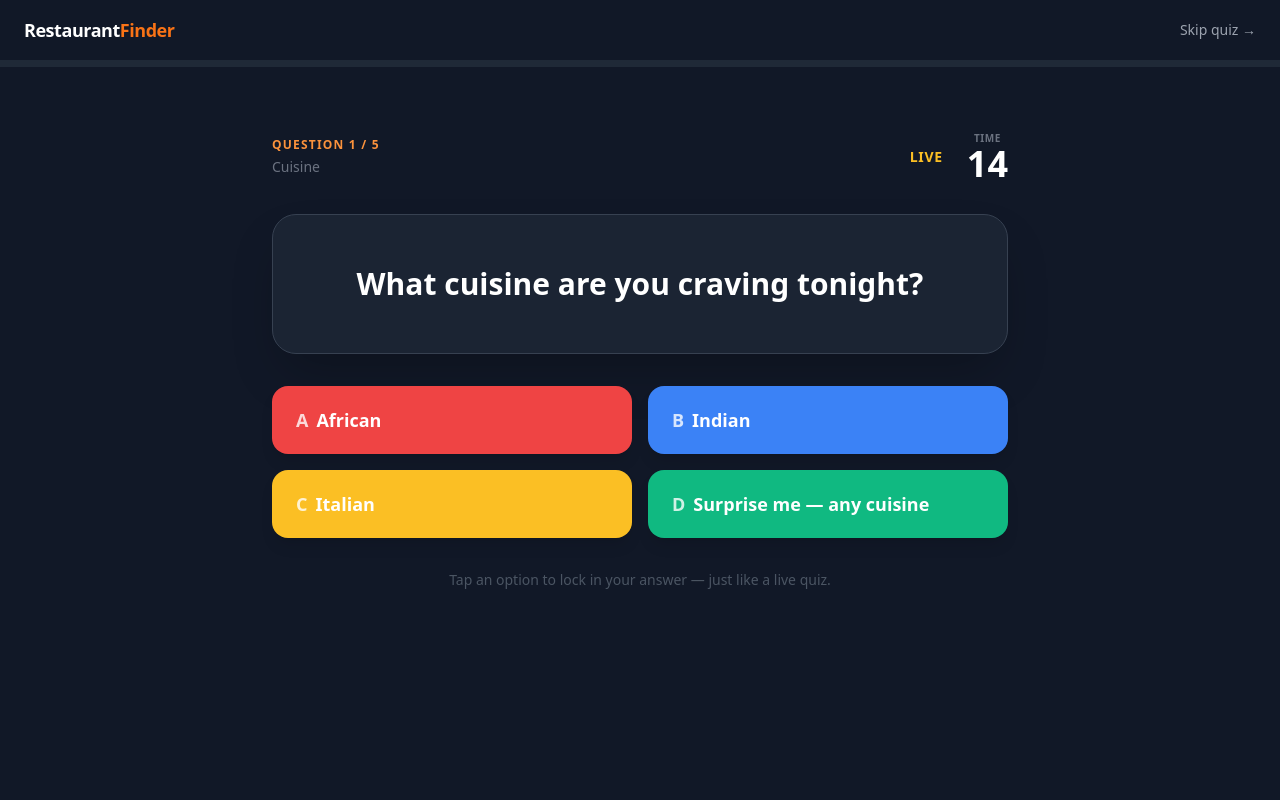
After one commit to phiona-dev/restaurant_recommendation_system, a Flask app: page /quiz in a window 1280 px wide. The commit adds this page. Run offline with Flask 3, Linux system fonts and the light colour scheme; some libraries are stand-ins or nearby versions.

Commit message:
Update project files from source repository

```diff
--- a/app.py
+++ b/app.py
@@ -19,6 +19,26 @@ def load_knowledge_base():
             return json.load(f)
     except FileNotFoundError:
         return []
+
+
+def load_survey_questions():
+    """Loads Kahoot-style preference survey questions."""
+    try:
+        with open("survey_questions.json", "r") as f:
+            return json.load(f)
+    except FileNotFoundError:
+        return []
+
+
+def default_user_preferences():
+    return {
+        "lat": -1.2833,
+        "lon": 36.8219,
+        "dietary": "None",
+        "budget": "Any",
+        "cuisine": "Any",
+        "max_distance": "10.0",
+    }
 
 # Fallback distance calculations
 def calculate_haversine(lat1, lon1, lat2, lon2):
@@ -160,16 +180,41 @@ def landing_page():
     return render_template("landing.html")
 
 
-# Page 2: Discovery Page
+# Page 2: Kahoot-style preference quiz
+@app.route("/quiz")
+def quiz_page():
+    questions = load_survey_questions()
+    if not questions:
+        abort(404)
+    return render_template("quiz.html", questions=questions)
+
+
+@app.route("/quiz/submit", methods=["POST"])
+def quiz_submit():
+    restaurants_db = load_knowledge_base()
+    user_preferences = default_user_preferences()
+
+    payload = request.get_json(silent=True) or {}
+    for key in ("dietary", "budget", "cuisine", "max_distance", "lat", "lon"):
+        if key in payload and payload[key]:
+            user_preferences[key] = payload[key]
+
+    results = run_inference_engine(user_preferences, restaurants_db)
+    return render_template(
+        "discover.html",
+        restaurants=results,
+        current_filters=user_preferences,
+        from_quiz=True,
+    )
+
+
+# Page 3: Discovery Page
 @app.route("/discover", methods=["GET", "POST"])
 def discover_page():
     # Pulls directly from your real local restaurants.json file!
     restaurants_db = load_knowledge_base()
 
-    user_preferences = {
-        "lat": -1.2833, "lon": 36.8219,
-        "dietary": "None", "budget": "Any", "cuisine": "Any", "max_distance": "10.0"
-    }
+    user_preferences = default_user_preferences()
 
     if request.method == "POST":
         user_preferences["dietary"] = request.form.get("dietary_restriction", "None")
@@ -188,10 +233,15 @@ def discover_page():
             ]
 
     results = run_inference_engine(user_preferences, restaurants_db)
-    return render_template("discover.html", restaurants=results, current_filters=user_preferences)
+    return render_template(
+        "discover.html",
+        restaurants=results,
+        current_filters=user_preferences,
+        from_quiz=False,
+    )
 
 
-# Page 3: Dedicated Detailed View Page
+# Page 4: Dedicated Detailed View Page
 @app.route('/restaurant/<string:res_name>')
 def detail_page(res_name):
     db = load_knowledge_base()
--- /dev/null
+++ b/static/quiz.js
@@ -0,0 +1,169 @@
+/**
+ * Kahoot-style preference quiz (ported from Epimetheus PlayerQuizViewController flow).
+ * One question at a time → collect prefs → POST to /quiz/submit.
+ */
+
+const OPTION_COLORS = [
+  { bg: "bg-red-500 hover:bg-red-600", ring: "ring-red-300" },
+  { bg: "bg-blue-500 hover:bg-blue-600", ring: "ring-blue-300" },
+  { bg: "bg-amber-400 hover:bg-amber-500", ring: "ring-amber-200" },
+  { bg: "bg-emerald-500 hover:bg-emerald-600", ring: "ring-emerald-300" },
+];
+
+let currentIndex = 0;
+let collectedPrefs = {};
+let hasAnswered = false;
+let timerInterval = null;
+
+const segmentEl = document.getElementById("segment-label");
+const categoryEl = document.getElementById("category-label");
+const questionEl = document.getElementById("question-text");
+const timerEl = document.getElementById("timer-label");
+const progressEl = document.getElementById("progress-bar");
+const optionsEl = document.getElementById("answer-container");
+const statusEl = document.getElementById("status-label");
+const quizCardEl = document.getElementById("quiz-card");
+
+function updateProgress() {
+  const total = QUESTIONS.length;
+  const pct = ((currentIndex) / total) * 100;
+  progressEl.style.width = `${pct}%`;
+}
+
+function clearTimer() {
+  if (timerInterval) {
+    clearInterval(timerInterval);
+    timerInterval = null;
+  }
+}
+
+function startTimer(seconds) {
+  clearTimer();
+  let remaining = seconds;
+  timerEl.textContent = remaining;
+  timerEl.classList.remove("text-red-500", "animate-pulse");
+  timerEl.classList.add("text-white");
+
+  timerInterval = setInterval(() => {
+    remaining -= 1;
+    timerEl.textContent = remaining;
+
+    if (remaining <= 5) {
+      timerEl.classList.remove("text-white");
+      timerEl.classList.add("text-red-500", "animate-pulse");
+    }
+
+    if (remaining <= 0) {
+      clearTimer();
+      handleTimeout();
+    }
+  }, 1000);
+}
+
+function handleTimeout() {
+  if (hasAnswered) return;
+  const q = QUESTIONS[currentIndex];
+  const firstOption = q.options[0];
+  handleAnswer(firstOption.prefs, true);
+}
+
+function showLockedFeedback() {
+  statusEl.textContent = "Locked in!";
+  statusEl.classList.remove("hidden", "text-gray-400");
+  statusEl.classList.add("text-emerald-400");
+}
+
+function loadQuestion() {
+  if (currentIndex >= QUESTIONS.length) {
+    submitQuiz();
+    return;
+  }
+
+  const q = QUESTIONS[currentIndex];
+  hasAnswered = false;
+
+  segmentEl.textContent = `Question ${currentIndex + 1} / ${QUESTIONS.length}`;
+  categoryEl.textContent = q.category || "Preferences";
+  questionEl.textContent = q.questionText;
+  statusEl.textContent = "LIVE";
+  statusEl.classList.remove("hidden", "text-emerald-400", "text-red-400");
+  statusEl.classList.add("text-amber-400");
+
+  optionsEl.innerHTML = "";
+  optionsEl.classList.remove("pointer-events-none", "opacity-60");
+
+  q.options.forEach((opt, i) => {
+    const colors = OPTION_COLORS[i % OPTION_COLORS.length];
+    const btn = document.createElement("button");
+    btn.type = "button";
+    btn.className = `quiz-option w-full text-left text-white font-bold text-lg px-6 py-5 rounded-2xl shadow-lg transition-all duration-150 transform hover:scale-[1.02] active:scale-[0.98] ring-2 ring-transparent hover:${colors.ring} ${colors.bg}`;
+    btn.innerHTML = `<span class="opacity-80 mr-2">${String.fromCharCode(65 + i)}</span>${opt.label}`;
+    btn.addEventListener("click", () => handleAnswer(opt.prefs, false));
+    optionsEl.appendChild(btn);
+  });
+
+  updateProgress();
+  startTimer(q.timeLimitSeconds || 15);
+}
+
+function handleAnswer(prefs, timedOut) {
+  if (hasAnswered) return;
+  hasAnswered = true;
+  clearTimer();
+
+  Object.assign(collectedPrefs, prefs);
+  optionsEl.classList.add("pointer-events-none", "opacity-60");
+
+  if (timedOut) {
+    statusEl.textContent = "Time's up — default saved";
+    statusEl.classList.remove("text-amber-400");
+    statusEl.classList.add("text-red-400");
+  } else {
+    showLockedFeedback();
+  }
+
+  currentIndex += 1;
+
+  setTimeout(() => {
+    if (currentIndex >= QUESTIONS.length) {
+      submitQuiz();
+    } else {
+      loadQuestion();
+    }
+  }, timedOut ? 800 : 500);
+}
+
+async function submitQuiz() {
+  clearTimer();
+  quizCardEl.classList.add("opacity-50", "pointer-events-none");
+  statusEl.textContent = "Finding your matches...";
+  statusEl.classList.remove("text-amber-400", "text-emerald-400");
+  statusEl.classList.add("text-orange-400");
+
+  try {
+    const response = await fetch("/quiz/submit", {
+      method: "POST",
+      headers: { "Content-Type": "application/json" },
+      body: JSON.stringify(collectedPrefs),
+    });
+
+    if (!response.ok) {
+      throw new Error("Submit failed");
+    }
+
+    const html = await response.text();
+    document.open();
+    document.write(html);
+    document.close();
+  } catch (err) {
+    quizCardEl.classList.remove("opacity-50", "pointer-events-none");
+    statusEl.textContent = "Something went wrong. Please try again.";
+    statusEl.classList.add("text-red-400");
+  }
+}
+
+document.addEventListener("DOMContentLoaded", () => {
+  if (typeof QUESTIONS !== "undefined" && QUESTIONS.length > 0) {
+    loadQuestion();
+  }
+});
--- a/templates/landing.html
+++ b/templates/landing.html
@@ -19,8 +19,9 @@
                 An expert recommendation system that sifts through budgets, dietary preferences, and real-world distances to find exactly what you crave. No endless scrolling. Just great food.
             </p>
 
-            <div class="pt-4">
-                <a href="discover" class="inline-block bg-orange-500 hover:bg-orange-600 text-white font-semibold text-lg px-8 py-4 rounded-full shadow-lg hover:shadow-xl transition-all duration-200 transform hover:-translate-y-0.5">Get Started</a>
+            <div class="pt-4 flex flex-col sm:flex-row gap-3 items-center md:items-start">
+                <a href="/quiz" class="inline-block bg-orange-500 hover:bg-orange-600 text-white font-semibold text-lg px-8 py-4 rounded-full shadow-lg hover:shadow-xl transition-all duration-200 transform hover:-translate-y-0.5">Take the Taste Quiz</a>
+                <a href="/discover" class="inline-block text-gray-500 hover:text-gray-800 font-semibold text-sm px-4 py-4 transition-colors">Browse without quiz</a>
             </div>
         </div>
 
--- /dev/null
+++ b/templates/quiz.html
@@ -0,0 +1,65 @@
+<!DOCTYPE html>
+<html lang="en">
+<head>
+    <meta charset="UTF-8">
+    <meta name="viewport" content="width=device-width, initial-scale=1.0">
+    <title>Taste Quiz — Restaurant Finder</title>
+    <script src="https://cdn.tailwindcss.com"></script>
+    <link rel="stylesheet" href="{{ url_for('static', filename='style.css') }}">
+</head>
+<body class="bg-gray-900 font-sans min-h-screen text-white">
+
+    <nav class="px-6 py-4 flex justify-between items-center border-b border-gray-800">
+        <a href="/" class="text-lg font-bold tracking-tight">
+            Restaurant<span class="text-orange-500">Finder</span>
+        </a>
+        <a href="/discover" class="text-sm text-gray-400 hover:text-white transition-colors">Skip quiz →</a>
+    </nav>
+
+    <!-- Progress bar -->
+    <div class="h-1.5 bg-gray-800 w-full">
+        <div id="progress-bar" class="h-full bg-orange-500 transition-all duration-500 ease-out" style="width: 0%"></div>
+    </div>
+
+    <main class="max-w-3xl mx-auto px-4 py-10 sm:py-16">
+        <div id="quiz-card" class="space-y-8">
+
+            <!-- Header row: segment, timer, status -->
+            <div class="flex flex-wrap items-center justify-between gap-4">
+                <div>
+                    <p id="segment-label" class="text-xs font-bold uppercase tracking-widest text-orange-400">Question 1 / 5</p>
+                    <p id="category-label" class="text-sm text-gray-500 mt-1">Preferences</p>
+                </div>
+                <div class="flex items-center gap-6">
+                    <p id="status-label" class="text-sm font-bold text-amber-400 uppercase tracking-wider">LIVE</p>
+                    <div class="flex flex-col items-center">
+                        <span class="text-[10px] uppercase text-gray-500 font-bold tracking-wider">Time</span>
+                        <span id="timer-label" class="text-4xl font-black tabular-nums leading-none">20</span>
+                    </div>
+                </div>
+            </div>
+
+            <!-- Question card -->
+            <div class="bg-gray-800/80 backdrop-blur rounded-3xl border border-gray-700 p-8 sm:p-12 shadow-2xl min-h-[140px] flex items-center justify-center">
+                <h1 id="question-text" class="text-2xl sm:text-3xl font-extrabold text-center leading-snug">
+                    Loading question...
+                </h1>
+            </div>
+
+            <!-- Answer options (Kahoot-style colored buttons) -->
+            <div id="answer-container" class="grid grid-cols-1 sm:grid-cols-2 gap-4">
+                <!-- Buttons injected by quiz.js -->
+            </div>
+
+            <p class="text-center text-gray-600 text-sm">
+                Tap an option to lock in your answer — just like a live quiz.
+            </p>
+        </div>
+    </main>
+
+    <script>
+        const QUESTIONS = {{ questions | tojson }};
+    </script>
+    <script src="{{ url_for('static', filename='quiz.js') }}"></script>
+</body>
+</html>
```
Also changed, not shown: survey_questions.json (added, +60 -0 lines), templates/discover.html (+7 -1 lines).
